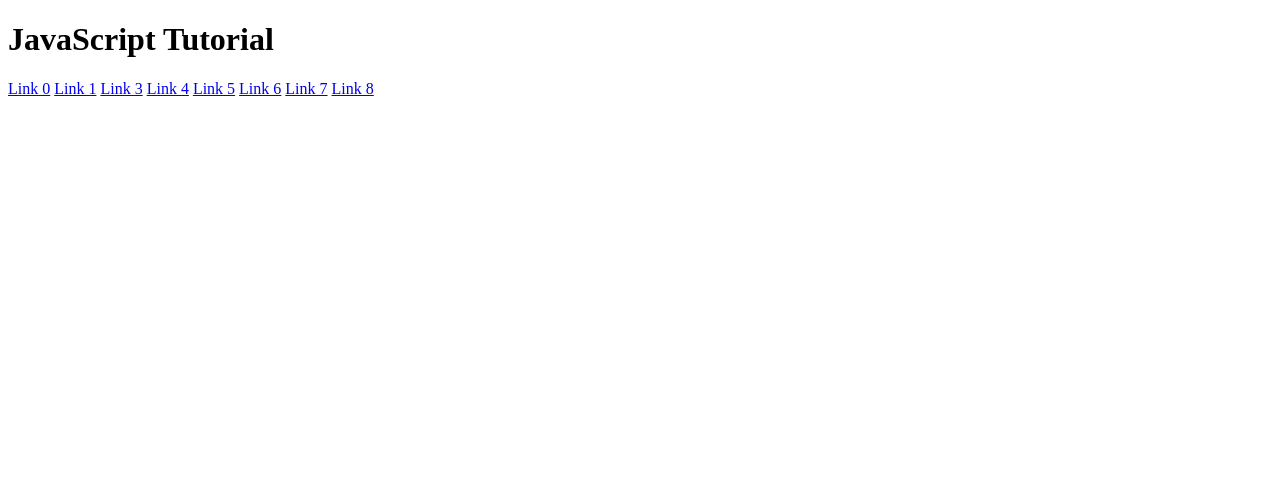
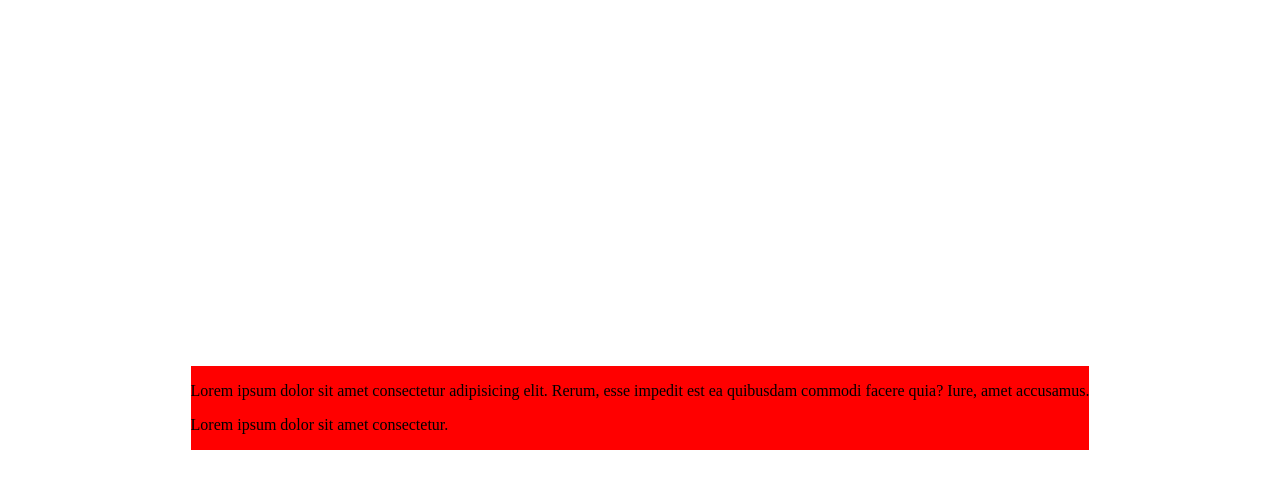
Before and after one commit to briansimiyuj/JavaScript-Course, a plain HTML site: page index.html in a window 1280 px wide. Drawn offline with Linux system fonts and the light colour scheme.

Commit message:
Set Time Out

```diff
--- a/index.html
+++ b/index.html
@@ -3,31 +3,19 @@
 <head>
     <meta charset="UTF-8">
     <meta name="viewport" content="width=device-width, initial-scale=1.0">
-    <title>JavaScript Tutorial </title>
+    <title>JavaScript Timers</title>
+    <link rel="stylesheet" href="style.css">
 </head>
 
 <body>
 
-    <h1>JavaScript Tutorial</h1>
+    <div id="message">
 
-    <a href="#">Link 0</a>
+        <p>Lorem ipsum dolor sit amet consectetur adipisicing elit. Rerum, esse impedit est ea quibusdam commodi facere quia? Iure, amet accusamus.</p>
 
-    <a href="#">Link 1</a>
+        <p>Lorem ipsum dolor sit amet consectetur.</p>
 
-    <a href="#">Link 2</a>
-
-    <a href="#">Link 3</a>
-
-    <a href="#">Link 4</a>
-
-    <a href="#">Link 5</a>
-
-    <a href="#">Link 6</a>
-
-    <a href="#">Link 7</a>
-
-    <a href="#">Link 8</a>
-
+    </div>
 
 </body>
 
--- a/script.js
+++ b/script.js
@@ -1,5 +1,13 @@
-let links = document.querySelectorAll("a")
+const message = document.querySelector("#message")
 
-let body = document.querySelector("body")
+console.log(message)
 
-let removed = body.removeChild(links[2])
+
+const showMessage = () =>{
+
+       message.className = "show"
+
+}
+
+
+setTimeout(showMessage, 3000)
--- /dev/null
+++ b/style.css
@@ -0,0 +1,16 @@
+body{
+    min-height: 100vh;
+    display: flex;
+    justify-content: center;
+    align-items: center;
+}
+
+#message{
+    background-color: red;
+    opacity: 0;
+    transition: opacity .5s ease;
+}
+
+#message.show{
+    opacity: 1;
+}
```
